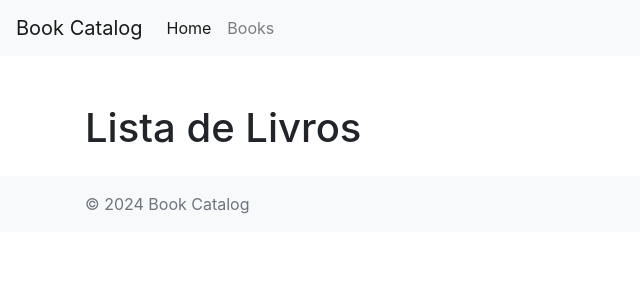
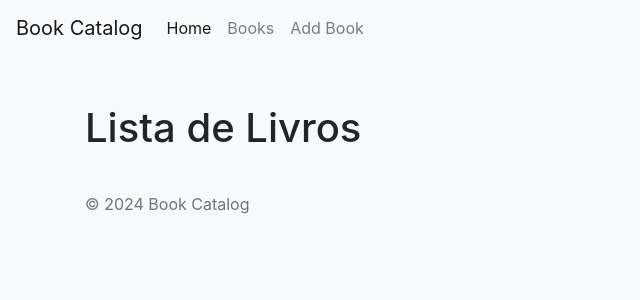
Before and after one commit to Fernanndes/PycharmProject, a Django app: page /books/ in a window 1280 px wide. Shown: the top 300 px of the page, without its empty margins (0-640 px from the left). Run offline with Django 5.2, Linux system fonts and the light colour scheme; data that the repository does not hold is empty; some libraries are stand-ins or nearby versions.

Commit message:
edited home page and added link to add books

```diff
--- a/bookcatalog/books/templates/books/book_list.html
+++ b/bookcatalog/books/templates/books/book_list.html
@@ -3,8 +3,29 @@
 <head>
     <meta charset="UTF-8">
     <meta name="viewport" content="width=device-width, initial-scale=1.0">
-    <title>Lista de Livros</title>
+    <title>Book Catalog</title>
     <link href="https://stackpath.bootstrapcdn.com/bootstrap/4.5.2/css/bootstrap.min.css" rel="stylesheet">
+    <style>
+        body {
+            background-color: #f8f9fa;
+        }
+        .navbar {
+            margin-bottom: 20px;
+        }
+        .card {
+            border: none;
+            border-radius: 10px;
+            overflow: hidden;
+            box-shadow: 0 4px 8px rgba(0,0,0,0.1);
+            transition: transform 0.3s;
+        }
+        .card:hover {
+            transform: scale(1.05);
+        }
+        .footer {
+            background-color: #f8f9fa;
+        }
+    </style>
 </head>
 <body>
     <nav class="navbar navbar-expand-lg navbar-light bg-light">
@@ -19,6 +40,9 @@
                 </li>
                 <li class="nav-item">
                     <a class="nav-link" href="#">Books</a>
+                </li>
+                <li class="nav-item">
+                    <a class="nav-link" href="{% url 'add_book' %}">Add Book</a>
                 </li>
             </ul>
         </div>
```
